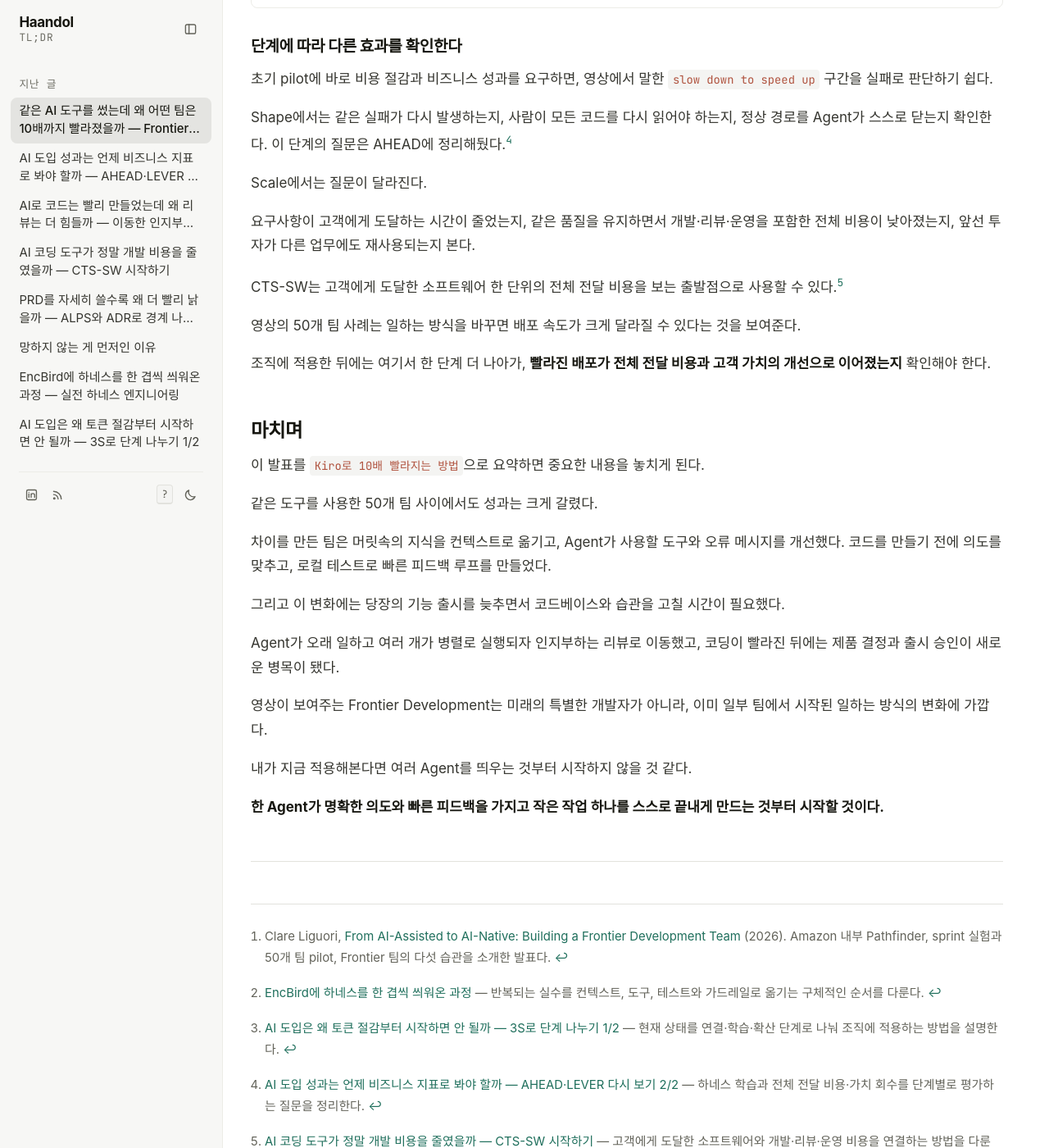
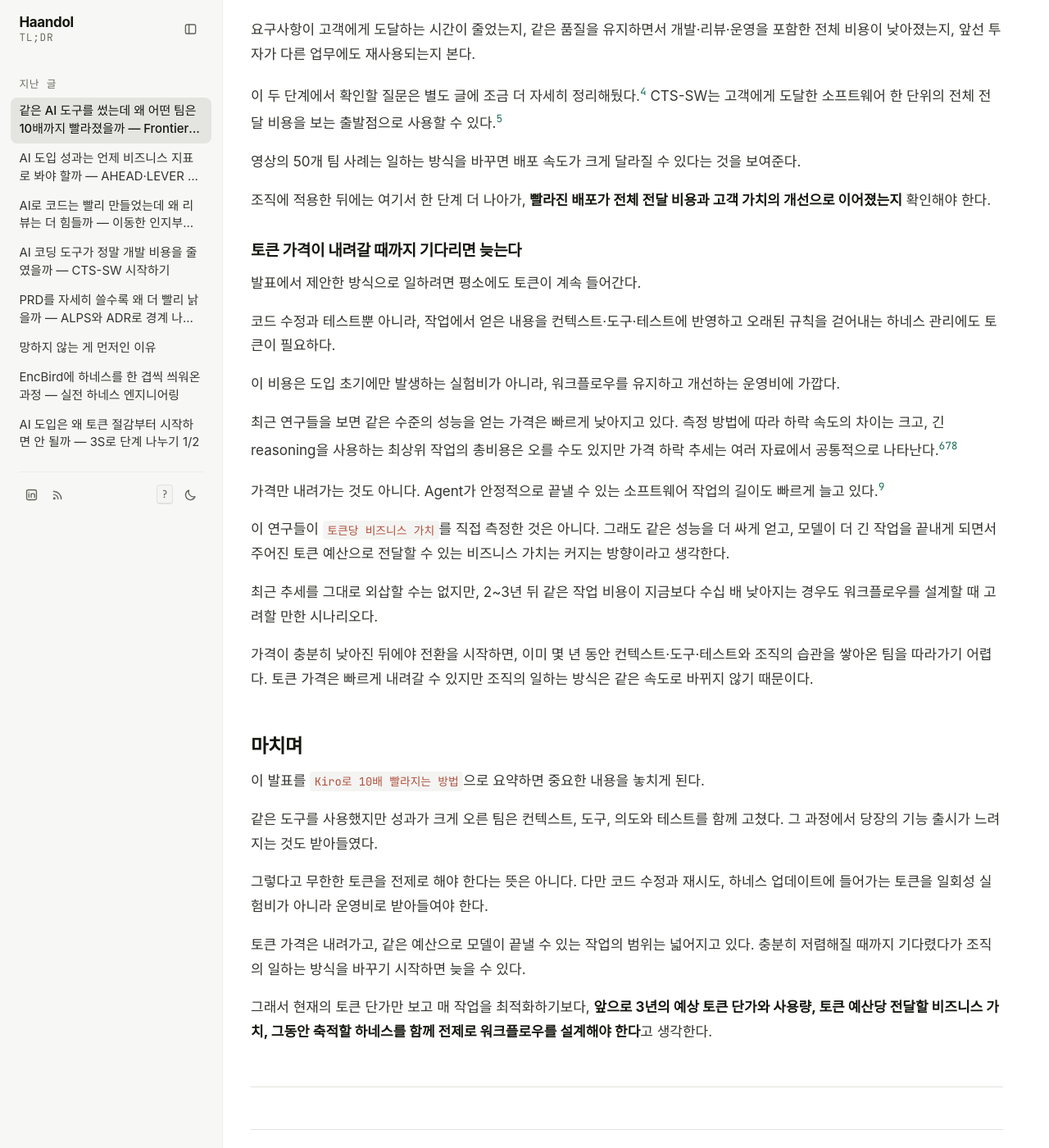
Before and after one commit to haandol/haandol.github.com, a Jekyll site: the page built from _posts/2026-08-31-frontier-development-habits.md, in a window 1280 px wide and 1400 px high, scrolled down 9897 px. Shown: the whole window at 82% size. Built offline with Jekyll 4.4.1, drawn with Linux system fonts in a browser that asks for light colours; some web fonts are replaced; comment, search, counter and statistics services are not loaded; some of the changed text lies outside the part shown.

Commit message:
Frontier Development 글 보완

````diff
--- a/_posts/2026-08-31-frontier-development-habits.md
+++ b/_posts/2026-08-31-frontier-development-habits.md
@@ -16,21 +16,17 @@ publish: true
 
 ## 시작하며
 
-AI 코딩 도구를 도입한 팀의 생산성 사례를 보면 숫자의 편차가 꽤 크다.
+최근 CTS-SW 글을 정리하면서 AI 코딩 도구가 실제 전달 속도를 얼마나 바꾸는지 관련 자료를 찾아봤다.
 
-어떤 팀은 조금 빨라졌다고 하고, 어떤 팀은 몇 배에서 10배가 넘는 개선을 이야기한다. 도구와 모델만으로는 이 차이를 설명하기 어렵다.
+사례마다 숫자의 편차가 꽤 컸다. 어떤 팀은 조금 빨라졌다고 하고, 어떤 팀은 몇 배에서 10배가 넘는 개선을 이야기한다.
 
-이 차이를 꽤 구체적인 사례로 설명하는 영상을 보게 됐다.
+그러다 같은 조직 안에서 이 차이가 왜 생겼는지를 꽤 구체적으로 설명하는 영상을 보게 됐다.
 
 AWS Senior Principal Engineer Clare Liguori가 Amazon 내부 팀들을 관찰하면서 발견한 `Frontier Development`의 특징을 정리한 발표다.[^1]
 
 발표에는 30명이 18개월 동안 만들 것으로 예상한 시스템을 6명이 76일 만에 만든 사례부터, 기존 코드베이스를 운영하는 50개 팀을 비교한 결과까지 나온다.
 
-무엇보다 같은 AI 도구를 사용한 팀들의 성과가 왜 크게 갈렸는지를 다섯 가지 습관으로 설명한다.
-
-이 글에서는 우선 영상의 흐름과 사례를 순서대로 정리한다.
-
-마지막에는 영상에서 구체적으로 다루지 않은 `"그래서 우리 팀은 무엇부터 해야 하는가"`를 기존에 쓴 글들과 연결해 짧게 덧붙이려고 한다.
+같은 AI 도구를 사용한 팀들의 성과가 왜 크게 갈렸는지를 다섯 가지 습관으로 설명하는 부분이 특히 흥미로웠다.
 
 ## 1. AI 코딩은 네 번째 단계로 들어가고 있다
 
@@ -325,11 +321,9 @@ flowchart LR
 
 ## 6. 조직에 적용하려면 현재 상태부터 확인한다
 
-여기까지가 영상에서 다룬 내용이다.
+발표를 보고 나니 우리 조직에 적용할 때 무엇부터 확인해야 하는지가 남았다.
 
-발표는 Frontier 팀의 습관과 조직이 마주칠 문제를 잘 설명하지만, 일반적인 조직이 어디서 시작하고 도입 효과를 어떻게 확인할지는 구체적으로 다루지 않는다.
-
-이 아래부터는 영상의 결론을 기존에 쓴 글들과 연결해 정리한 제안이다.
+아래는 발표 요약이 아니라 기존에 쓴 글들을 바탕으로 정리한 내 제안이다.
 
 ### 현재 업무의 기준선을 만든다
 
@@ -355,18 +349,18 @@ Agent가 같은 실수를 반복하면 프로젝트 규칙에 남긴다. 필요
 
 이 과정을 실제 프로젝트에 적용한 순서는 실전 하네스 엔지니어링 글에 정리해뒀다.[^2]
 
-조직 단위로는 이 흐름을 `Streamlining`, `Shape`, `Scale`로 나눠볼 수 있다.[^3]
+조직 단위에서는 이 흐름을 세 단계로 나눠볼 수 있다.[^3]
 
-- `Streamlining`에서는 업무 경계와 데이터·도구·권한을 연결한다.
-- `Shape`에서는 한 팀의 pilot에서 실패와 리뷰 피드백을 하네스로 바꾼다.
-- `Scale`에서는 검증된 하네스를 다른 팀과 요구사항에 재사용한다.
+- 먼저 업무 경계와 데이터·도구·권한을 연결한다.
+- 한 팀의 pilot에서 실패와 리뷰 피드백을 하네스로 바꾼다.
+- 검증된 방식을 다른 팀과 요구사항에 재사용한다.
 
 {% raw %}
 ```mermaid
 flowchart LR
-    B["현재 상태<br/>업무 경계 · 기준선"] --> S1["Streamlining<br/>컨텍스트 · 도구 · 권한"]
-    S1 --> S2["Shape<br/>한 팀 pilot · 하네스 학습"]
-    S2 --> S3["Scale<br/>다른 팀과 업무로 재사용"]
+    B["현재 상태<br/>업무 경계 · 기준선"] --> S1["업무 연결<br/>컨텍스트 · 도구 · 권한"]
+    S1 --> S2["한 팀에서 학습<br/>실패를 하네스로 반영"]
+    S2 --> S3["검증된 방식 확산<br/>다른 팀과 업무에 재사용"]
 
     B --> BM["Lead Time · 리뷰 대기<br/>CI · 장애 · 사람 개입"]
     S2 --> M1["반복 실패 감소<br/>자율성 · 검증 증거 · 신뢰성"]
@@ -378,35 +372,47 @@ flowchart LR
 
 초기 pilot에 바로 비용 절감과 비즈니스 성과를 요구하면, 영상에서 말한 `slow down to speed up` 구간을 실패로 판단하기 쉽다.
 
-Shape에서는 같은 실패가 다시 발생하는지, 사람이 모든 코드를 다시 읽어야 하는지, 정상 경로를 Agent가 스스로 닫는지 확인한다. 이 단계의 질문은 AHEAD에 정리해뒀다.[^4]
+한 팀에서 학습하는 동안에는 같은 실패가 다시 발생하는지, 사람이 모든 코드를 다시 읽어야 하는지, 정상 경로를 Agent가 스스로 닫는지 확인한다.
 
-Scale에서는 질문이 달라진다.
+검증된 방식을 확산할 때는 질문이 달라진다.
 
 요구사항이 고객에게 도달하는 시간이 줄었는지, 같은 품질을 유지하면서 개발·리뷰·운영을 포함한 전체 비용이 낮아졌는지, 앞선 투자가 다른 업무에도 재사용되는지 본다.
 
-CTS-SW는 고객에게 도달한 소프트웨어 한 단위의 전체 전달 비용을 보는 출발점으로 사용할 수 있다.[^5]
+이 두 단계에서 확인할 질문은 별도 글에 조금 더 자세히 정리해뒀다.[^4] CTS-SW는 고객에게 도달한 소프트웨어 한 단위의 전체 전달 비용을 보는 출발점으로 사용할 수 있다.[^5]
 
 영상의 50개 팀 사례는 일하는 방식을 바꾸면 배포 속도가 크게 달라질 수 있다는 것을 보여준다.
 
 조직에 적용한 뒤에는 여기서 한 단계 더 나아가, **빨라진 배포가 전체 전달 비용과 고객 가치의 개선으로 이어졌는지** 확인해야 한다.
 
+### 토큰 가격이 내려갈 때까지 기다리면 늦는다
+
+발표에서 제안한 방식으로 일하려면 평소에도 토큰이 계속 들어간다.
+
+코드 수정과 테스트뿐 아니라, 작업에서 얻은 내용을 컨텍스트·도구·테스트에 반영하고 오래된 규칙을 걷어내는 하네스 관리에도 토큰이 필요하다.
+
+이 비용은 도입 초기에만 발생하는 실험비가 아니라, 워크플로우를 유지하고 개선하는 운영비에 가깝다.
+
+최근 연구들을 보면 같은 수준의 성능을 얻는 가격은 빠르게 낮아지고 있다. 측정 방법에 따라 하락 속도의 차이는 크고, 긴 reasoning을 사용하는 최상위 작업의 총비용은 오를 수도 있지만 가격 하락 추세는 여러 자료에서 공통적으로 나타난다.[^6][^7][^8]
+
+가격만 내려가는 것도 아니다. Agent가 안정적으로 끝낼 수 있는 소프트웨어 작업의 길이도 빠르게 늘고 있다.[^9]
+
+이 연구들이 `토큰당 비즈니스 가치`를 직접 측정한 것은 아니다. 그래도 같은 성능을 더 싸게 얻고, 모델이 더 긴 작업을 끝내게 되면서 주어진 토큰 예산으로 전달할 수 있는 비즈니스 가치는 커지는 방향이라고 생각한다.
+
+최근 추세를 그대로 외삽할 수는 없지만, 2~3년 뒤 같은 작업 비용이 지금보다 수십 배 낮아지는 경우도 워크플로우를 설계할 때 고려할 만한 시나리오다.
+
+가격이 충분히 낮아진 뒤에야 전환을 시작하면, 이미 몇 년 동안 컨텍스트·도구·테스트와 조직의 습관을 쌓아온 팀을 따라가기 어렵다. 토큰 가격은 빠르게 내려갈 수 있지만 조직의 일하는 방식은 같은 속도로 바뀌지 않기 때문이다.
+
 ## 마치며
 
 이 발표를 `Kiro로 10배 빨라지는 방법`으로 요약하면 중요한 내용을 놓치게 된다.
 
-같은 도구를 사용한 50개 팀 사이에서도 성과는 크게 갈렸다.
+같은 도구를 사용했지만 성과가 크게 오른 팀은 컨텍스트, 도구, 의도와 테스트를 함께 고쳤다. 그 과정에서 당장의 기능 출시가 느려지는 것도 받아들였다.
 
-차이를 만든 팀은 머릿속의 지식을 컨텍스트로 옮기고, Agent가 사용할 도구와 오류 메시지를 개선했다. 코드를 만들기 전에 의도를 맞추고, 로컬 테스트로 빠른 피드백 루프를 만들었다.
+그렇다고 무한한 토큰을 전제로 해야 한다는 뜻은 아니다. 다만 코드 수정과 재시도, 하네스 업데이트에 들어가는 토큰을 일회성 실험비가 아니라 운영비로 받아들여야 한다.
 
-그리고 이 변화에는 당장의 기능 출시를 늦추면서 코드베이스와 습관을 고칠 시간이 필요했다.
+토큰 가격은 내려가고, 같은 예산으로 모델이 끝낼 수 있는 작업의 범위는 넓어지고 있다. 충분히 저렴해질 때까지 기다렸다가 조직의 일하는 방식을 바꾸기 시작하면 늦을 수 있다.
 
-Agent가 오래 일하고 여러 개가 병렬로 실행되자 인지부하는 리뷰로 이동했고, 코딩이 빨라진 뒤에는 제품 결정과 출시 승인이 새로운 병목이 됐다.
-
-영상이 보여주는 Frontier Development는 미래의 특별한 개발자가 아니라, 이미 일부 팀에서 시작된 일하는 방식의 변화에 가깝다.
-
-내가 지금 적용해본다면 여러 Agent를 띄우는 것부터 시작하지 않을 것 같다.
-
-**한 Agent가 명확한 의도와 빠른 피드백을 가지고 작은 작업 하나를 스스로 끝내게 만드는 것부터 시작할 것이다.**
+그래서 현재의 토큰 단가만 보고 매 작업을 최적화하기보다, **앞으로 3년의 예상 토큰 단가와 사용량, 토큰 예산당 전달할 비즈니스 가치, 그동안 축적할 하네스를 함께 전제로 워크플로우를 설계해야 한다**고 생각한다.
 
 ---
 
@@ -419,3 +425,11 @@ Agent가 오래 일하고 여러 개가 병렬로 실행되자 인지부하는
 [^4]: [AI 도입 성과는 언제 비즈니스 지표로 봐야 할까 — AHEAD·LEVER 다시 보기 2/2](/2026/08/18/measuring-ai-adoption-ahead-lever-part-2.html) — 하네스 학습과 전체 전달 비용·가치 회수를 단계별로 평가하는 질문을 정리한다.
 
 [^5]: [AI 코딩 도구가 정말 개발 비용을 줄였을까 — CTS-SW 시작하기](/2026/08/14/cts-sw-software-delivery-cost.html) — 고객에게 도달한 소프트웨어와 개발·리뷰·운영 비용을 연결하는 방법을 다룬다.
+
+[^6]: Stanford HAI, [AI Index 2025: State of AI in 10 Charts](https://hai.stanford.edu/news/ai-index-2025-state-of-ai-in-10-charts) — GPT-3.5 수준의 MMLU 성능을 얻는 가격이 약 18개월 동안 280배 이상 낮아졌다고 정리한다.
+
+[^7]: Epoch AI, [LLM inference prices have fallen rapidly but unequally across tasks](https://epoch.ai/data-insights/llm-inference-price-trends) — 성능 수준을 고정했을 때 benchmark별 가격 하락 속도와 측정상의 한계를 분석한다.
+
+[^8]: Hans Gundlach et al., [The Price of Progress: Price Performance and the Future of AI](https://arxiv.org/abs/2511.23455) — reasoning token을 포함한 benchmark 실행 비용으로 품질 조정 가격과 최상위 평가 비용을 분석한다.
+
+[^9]: METR, [Time Horizon 1.1](https://metr.org/blog/2026-1-29-time-horizon-1-1/) — Agent가 일정 신뢰도로 완료할 수 있는 작업 길이와 최근 추세를 업데이트한다.
````
